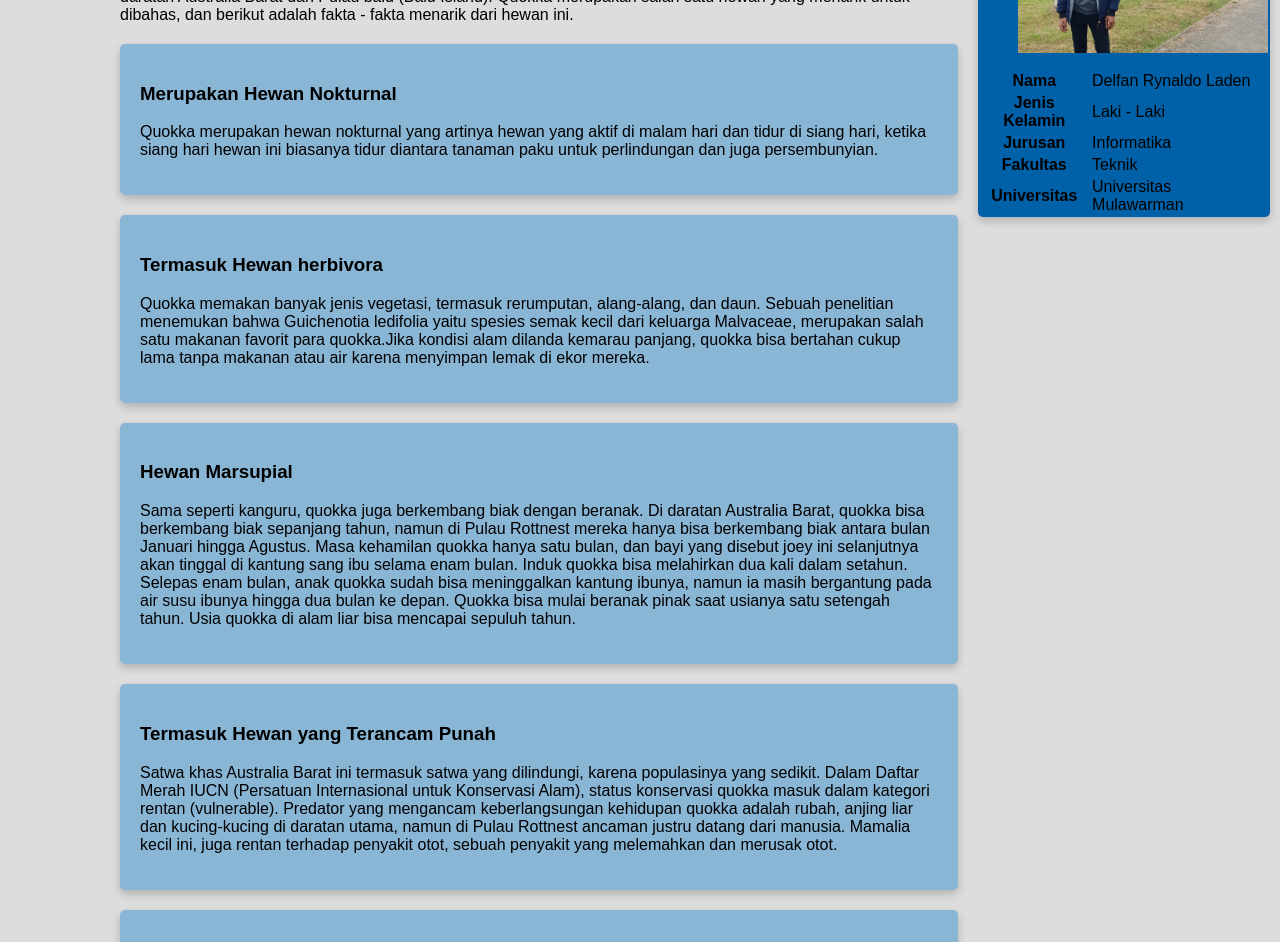
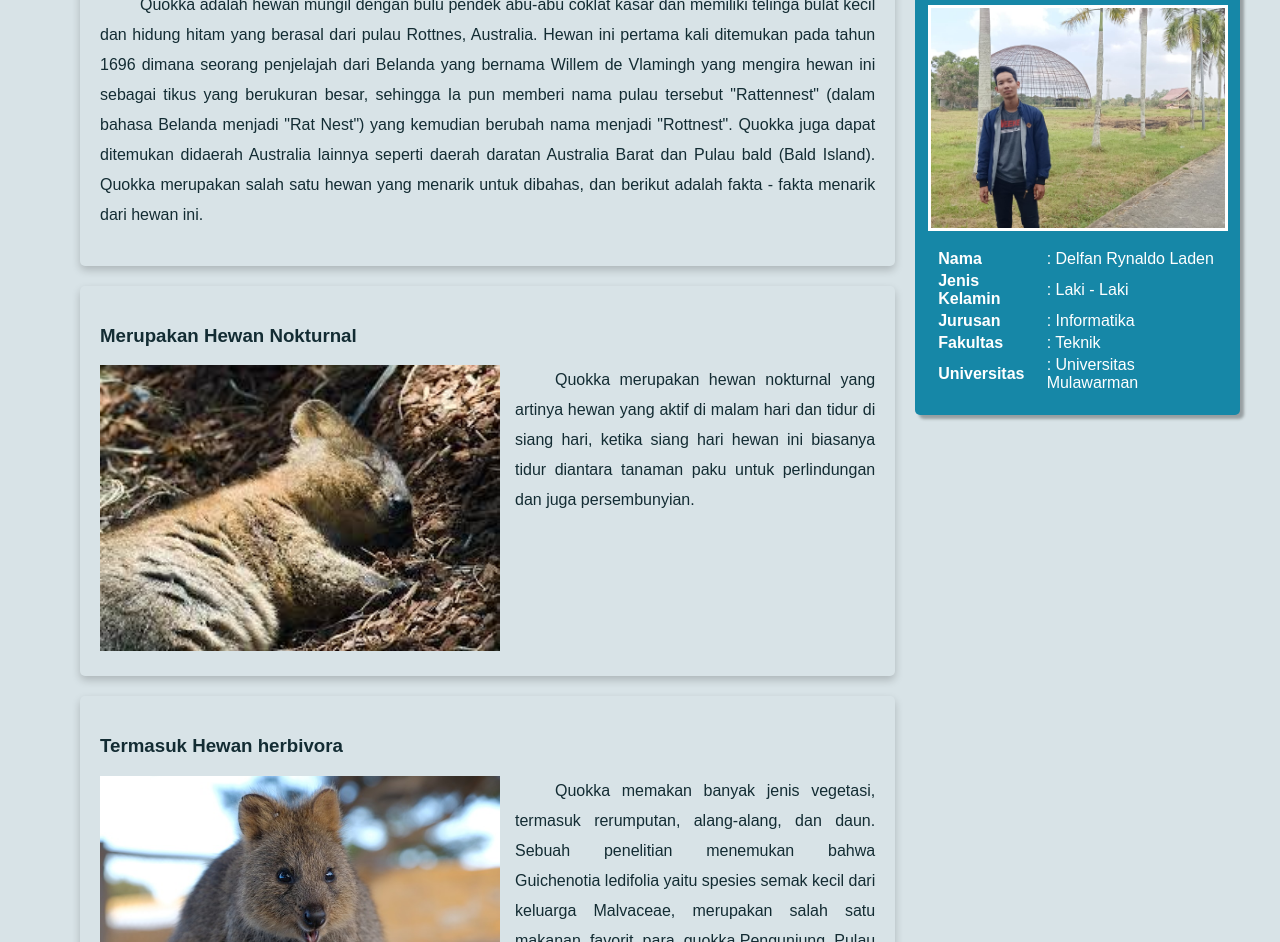
Before and after one commit to dryladen/Submission-Dicoding-Website, a plain HTML site: page index.html in a window 1280 px wide. Shown: the part 590-1532 px from the top of the page. Drawn offline with Linux system fonts and the light colour scheme.

Commit message:
Add more content

```diff
--- a/assets/styles/style.css
+++ b/assets/styles/style.css
@@ -1,34 +1,44 @@
 * {
-    box-sizing: border-box
+    box-sizing: border-box;
 }
 
-header {
+body header {
     display: inline;
 }
 
-body {
+body,
+h1 {
     font-family: 'Quicksand', sans-serif;
     margin: 0;
     padding: 0
 }
 
 main {
-    background-color: #DDDDDD;
-    padding: 10px 10px 10px 100px;
+    background-color: #D8E3E7;
+    padding: 20px 40px 20px 80px;
     overflow: auto;
+    color: #132C33;
 }
 
 aside {
-    background-color: #0061A8;
+    background-color: #1687A7;
+    width: 28%;
     float: right;
-    width: 25%;
-    box-shadow: 0 4px 8px 0 rgba(0, 0, 0, 0.2);
+    margin-top: 20px;
+    padding: 20px;
+    box-shadow: 4px 4px 3px 0 rgba(0, 0, 0, 0.3);
     border-radius: 5px;
+    color: white;
+}
+
+aside h2 {
+    text-align: center;
 }
 
 nav {
-    background-color: #2978B5;
-    padding: 5px;
+    background-color: #1687A7;
+    border-top: 10px solid #132C33;
+    padding: 2px;
     position: sticky;
     top: 0
 }
@@ -50,38 +60,64 @@ nav li {
     margin-right: 20px
 }
 
-
+figure {
+    display: flex;
+    justify-content: center;
+}
 
 footer {
     clear: both;
-    padding: 20px;
+    padding: 5px;
     color: white;
-    background-color: #00a2c6;
+    background-color: #1687A7;
     text-align: center;
     font-weight: bold
 }
 
+table {
+    text-align: left;
+    color: white;
+}
+
 .jumbotron img {
+    width: 100%;
     max-height: 400px;
     object-fit: cover;
     object-position: center;
 }
 
 .content {
-    padding: 20px;
     float: left;
-    width: 75%;
+    width: 72%;
+    padding-right: 20px;
+}
+
+.content p {
+    text-align: justify;
+    text-indent: 40px;
+    line-height: 30px;
+}
+
+.content img {
+    width: 400px;
+    float: left;
+    margin: 0 15px 5px 0;
 }
 
 .card {
-    background-color: #8AB6D6;
     box-shadow: 0 4px 8px 0 rgba(0, 0, 0, 0.2);
     border-radius: 5px;
     padding: 20px;
-    margin-top: 20px
+    margin: 20px 0 20px 0;
+}
+
+.card::after {
+    content: "";
+    clear: both;
+    display: table;
 }
 
 .profile img {
-    width: 250px;
-    object-position: center;
+    border: 3px solid white;
+    width: 300px;
 }
--- a/index.html
+++ b/index.html
@@ -11,19 +11,19 @@
 <body>
     <header>
         <div class="jumbotron">
-            <img src="assets/images/quokka-3.jpg" alt="">
+            <img src="assets/images/quokka-5.jpg" alt="">
         </div>
         <nav>
             <ul>
-                <li><a href="#">a</a></li>
-                <li><a href="#">b</a></li>
-                <li><a href="#">c</a></li>
+                <li><a href="#">Pengenalan</a></li>
+                <li><a href="#">Fakta</a></li>
+                <li><a href="#">Gallery</a></li>
             </ul>
         </nav>
     </header>
     <main>
         <div class="content">
-            <div class="introduction">
+            <div class="card">
                 <h1>Fakta - fakta si imut Quokka</h1>
                 <p>Quokka adalah hewan mungil dengan bulu pendek abu-abu coklat kasar dan memiliki telinga bulat kecil
                     dan
@@ -37,6 +37,7 @@
             </div>
             <article id="nocturnal" class="card">
                 <h3>Merupakan Hewan Nokturnal</h3>
+                <img src="assets/images/quokka-8.jpg" alt="">
                 <p>Quokka merupakan hewan nokturnal yang artinya hewan yang aktif di malam hari dan tidur di siang hari,
                     ketika siang hari hewan ini biasanya tidur diantara tanaman paku untuk perlindungan dan juga
                     persembunyian.
@@ -44,40 +45,49 @@
             </article>
             <article id="makanan" class="card">
                 <h3>Termasuk Hewan herbivora</h3>
+                <img src="assets/images/quokka-4.jpg" alt="">
                 <p>Quokka memakan banyak jenis vegetasi, termasuk rerumputan, alang-alang, dan daun. Sebuah penelitian
                     menemukan bahwa Guichenotia ledifolia yaitu spesies semak kecil dari keluarga Malvaceae, merupakan
-                    salah
-                    satu makanan favorit para quokka.Jika kondisi alam dilanda kemarau panjang, quokka bisa bertahan
-                    cukup
-                    lama tanpa makanan atau air karena menyimpan lemak di ekor mereka.</p>
+                    salah satu makanan favorit para quokka.Pengunjung Pulau Rottnest didesak untuk tidak pernah memberi
+                    makan quokka, sebagian karena makan "makanan manusia" dapat menyebabkan dehidrasi dan kekurangan
+                    gizi, yang keduanya merugikan kesehatan quokka. Meskipun relatif kekurangan air tawar di Pulau
+                    Rottnest, quokka memiliki kebutuhan air yang tinggi, yang sebagian besar dipenuhi dengan memakan
+                    tumbuh-tumbuhan. Di daratan, quokka hanya hidup di daerah yang memiliki curah hujan 600 mm (24 in)
+                    atau lebih per tahun. Quokka mengunyah makanan mereka, mirip dengan sapi.Jika kondisi alam
+                    dilanda kemarau panjang, quokka bisa bertahan cukup lama tanpa makanan atau air karena menyimpan
+                    lemak di ekor mereka.</p>
             </article>
             <article id="marsupial" class="card">
                 <h3>Hewan Marsupial</h3>
-                <p>Sama seperti kanguru, quokka juga berkembang biak dengan beranak. Di daratan Australia Barat, quokka
-                    bisa
-                    berkembang biak sepanjang tahun, namun di Pulau Rottnest mereka hanya bisa berkembang biak antara
-                    bulan
-                    Januari hingga Agustus. Masa kehamilan quokka hanya satu bulan, dan bayi yang disebut joey ini
-                    selanjutnya akan tinggal di kantung sang ibu selama enam bulan. Induk quokka bisa melahirkan dua
-                    kali
-                    dalam setahun. Selepas enam bulan, anak quokka sudah bisa meninggalkan kantung ibunya, namun ia
-                    masih
-                    bergantung pada air susu ibunya hingga dua bulan ke depan. Quokka bisa mulai beranak pinak saat
-                    usianya
-                    satu setengah tahun. Usia quokka di alam liar bisa mencapai sepuluh tahun.</p>
+                <img src="assets/images/quokka-7.jpg" alt="">
+                <p> Sama seperti kanguru, quokka juga berkembang biak dengan beranak. Di daratan Australia Barat, quokka
+                    bisa berkembang biak sepanjang tahun, namun di Pulau Rottnest mereka hanya bisa berkembang biak
+                    antara bulan Januari hingga Agustus. Masa kehamilan quokka hanya satu bulan, dan bayi yang disebut
+                    joey ini selanjutnya akan tinggal di kantung sang ibu selama enam bulan. Induk quokka bisa
+                    melahirkan dua kali dalam setahun. Selepas enam bulan, anak quokka sudah bisa meninggalkan kantung
+                    ibunya, namun ia masih bergantung pada air susu ibunya hingga dua bulan ke depan. Quokka bisa mulai
+                    beranak pinak saat usianya satu setengah tahun. Usia quokka di alam liar bisa mencapai sepuluh
+                    tahun.</p>
             </article>
             <article id="hewan-terancam" class="card">
                 <h3>Termasuk Hewan yang Terancam Punah</h3>
+                <img src="assets/images/quokka-3.jpg" alt="">
                 <p>Satwa khas Australia Barat ini termasuk satwa yang dilindungi, karena populasinya yang sedikit. Dalam
                     Daftar Merah IUCN (Persatuan Internasional untuk Konservasi Alam), status konservasi quokka masuk
-                    dalam
-                    kategori rentan (vulnerable). Predator yang mengancam keberlangsungan kehidupan quokka adalah rubah,
-                    anjing liar dan kucing-kucing di daratan utama, namun di Pulau Rottnest ancaman justru datang dari
-                    manusia. Mamalia kecil ini, juga rentan terhadap penyakit otot, sebuah penyakit yang melemahkan dan
-                    merusak otot.</p>
+                    dalam kategori rentan (vulnerable). Predator yang mengancam keberlangsungan kehidupan quokka adalah
+                    rubah, anjing liar dan kucing-kucing di daratan utama, namun di Pulau Rottnest ancaman justru datang
+                    dari manusia. Mamalia kecil ini, juga rentan terhadap penyakit otot, sebuah penyakit yang melemahkan
+                    dan merusak otot. Quokka membutuhkan penutup tanah yang lebat untuk berlindung. Penebangan tebang
+                    habis , pembangunan pertanian, dan perluasan perumahan telah mengurangi habitat mereka,
+                    berkontribusi pada penurunan spesies, seperti halnya pembukaan dan pembakaran lahan rawa yang
+                    tersisa. Selain itu, quokka biasanya memiliki ukuran sampah satu dan berhasil membesarkan satu anak
+                    setiap tahun. Meskipun mereka terus-menerus kawin, biasanya satu hari setelah anak lahir, ukuran
+                    serasah yang kecil, bersama dengan ruang terbatas dan predator yang mengancam, berkontribusi pada
+                    kelangkaan spesies di daratan. </p>
             </article>
             <article id="hewan-bahagia" class="card">
                 <h3>Hewan Paling Bahagia</h3>
+                <img src="assets/images/quokka-6.jpg" alt="">
                 <p>Alasan mereka disebut binatang yang paling bahagia adalah karena mereka selalu terlihat tersenyum.
                     Mereka
                     sempat terkenal di tahun 2015 karena banyak sekali orang-orang yang melakukan selfie dengan binatang
@@ -104,23 +114,23 @@
                     <table>
                         <tr>
                             <th>Nama</th>
-                            <td>Delfan Rynaldo Laden</td>
+                            <td>: Delfan Rynaldo Laden</td>
                         </tr>
                         <tr>
                             <th>Jenis Kelamin</th>
-                            <td>Laki - Laki</td>
+                            <td>: Laki - Laki</td>
                         </tr>
                         <tr>
                             <th>Jurusan</th>
-                            <td>Informatika</td>
+                            <td>: Informatika</td>
                         </tr>
                         <tr>
                             <th>Fakultas</th>
-                            <td>Teknik</td>
+                            <td>: Teknik</td>
                         </tr>
                         <tr>
                             <th>Universitas</th>
-                            <td>Universitas Mulawarman</td>
+                            <td>: Universitas Mulawarman</td>
                         </tr>
                     </table>
                 </section>
```
Also changed, not shown: assets/images/quokka-6.jpg (added), assets/images/quokka-7.jpg (added), assets/images/quokka-8.jpg (added).
